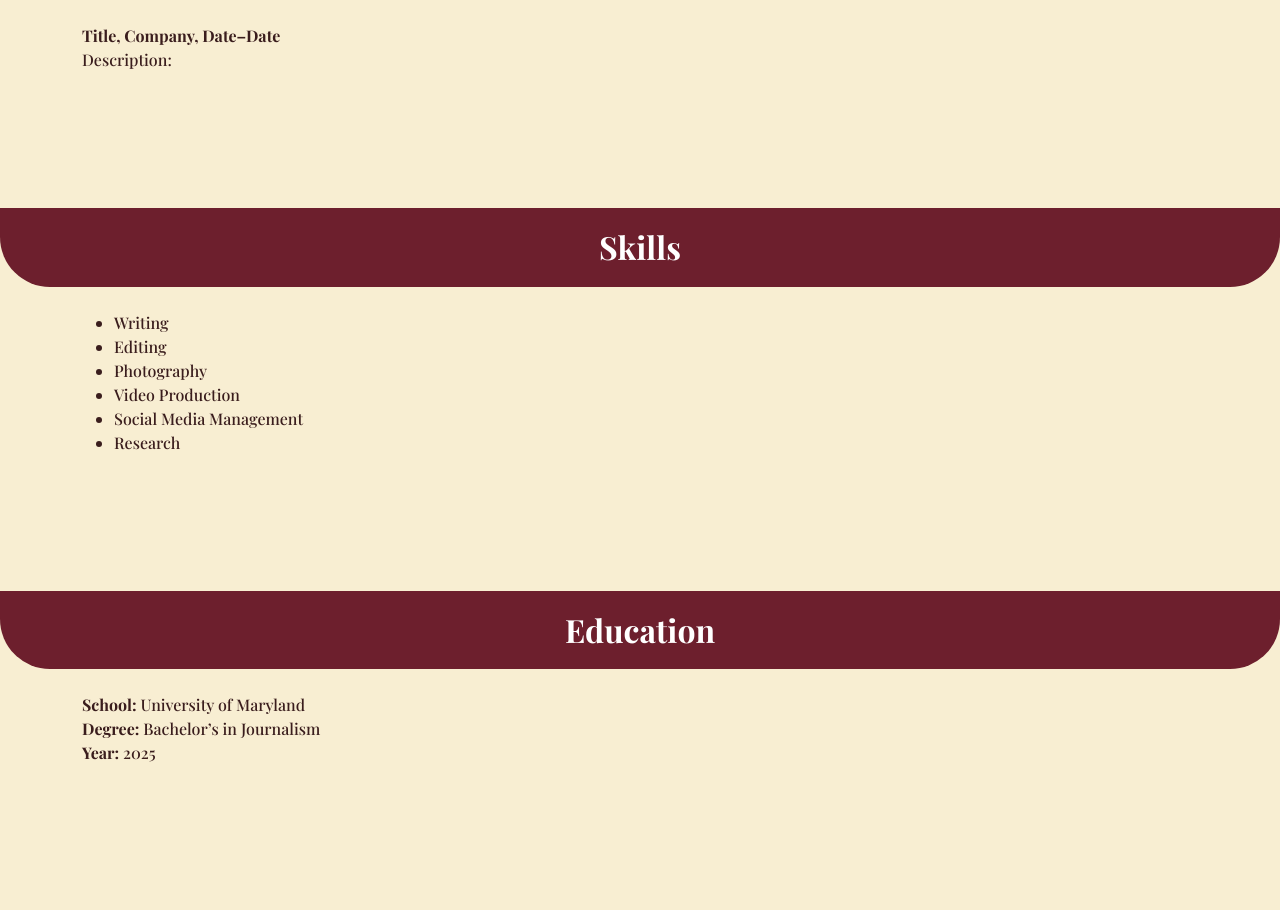
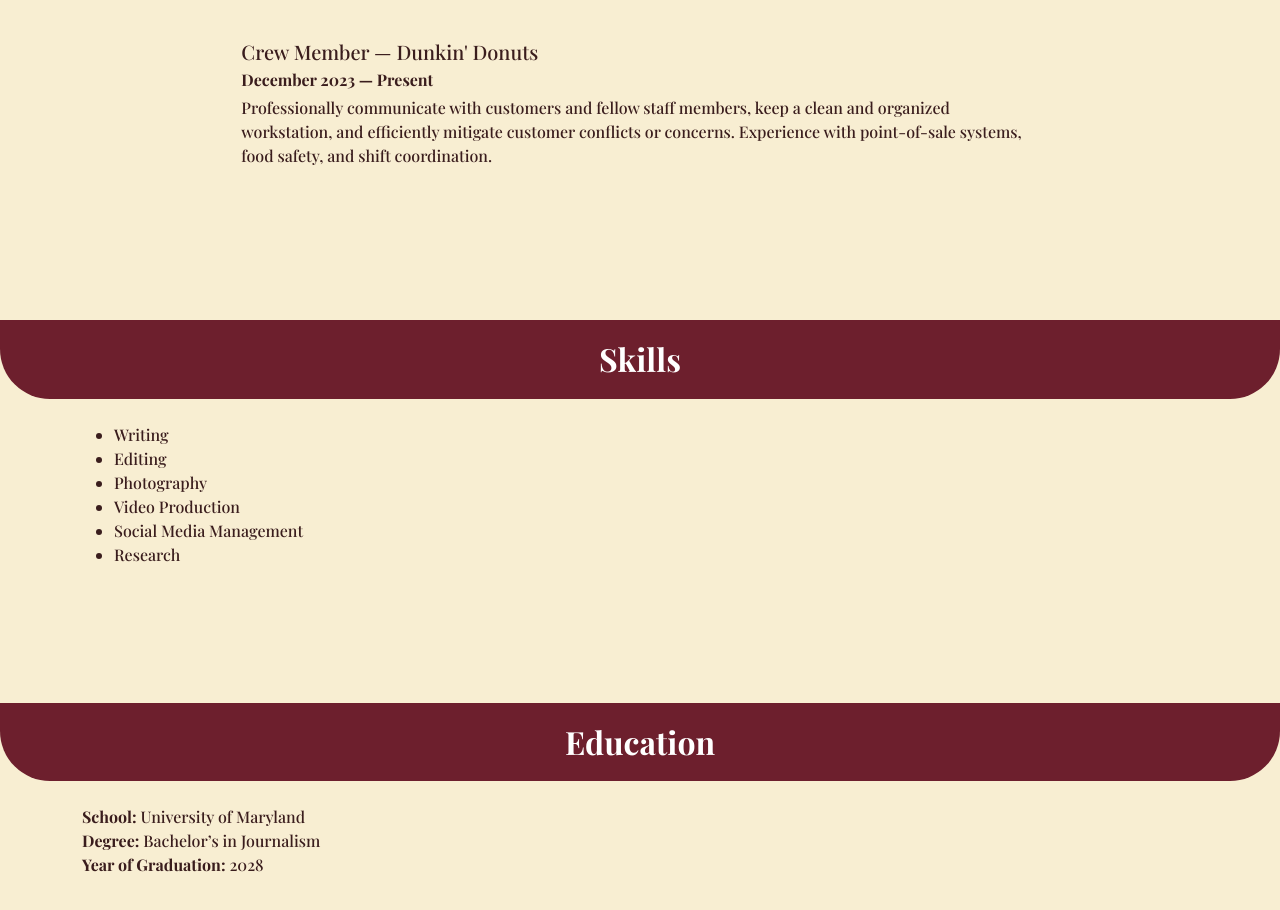
Before and after one commit to vanessalim7/Vanessa-Lim-JOUR352, a plain HTML site: page OnlinePortfolio/index.html in a window 1280 px wide. Shown: the part 614-1524 px from the top of the page. Before the commit the page ends 1455 px from the top, so only its background shows below. Drawn offline with nearby package versions, Linux system fonts and the light colour scheme.

Commit message:
Add files via upload

```diff
--- a/OnlinePortfolio/index.html
+++ b/OnlinePortfolio/index.html
@@ -16,6 +16,8 @@
 </head>
 
 <body>
+  <main>
+    <!-- Landing Section -->
     <section class="landing d-flex align-items-center justify-content-center">
       <div class="container text-center">
         <div class="row align-items-center">
@@ -30,6 +32,8 @@
         </div>
       </div>
     </section>
+
+    <!-- Navigation Footer -->
     <footer class="footer text-center py-3">
       <div class="container">
         <a href="#experience" class="mx-4">Experience</a>
@@ -38,13 +42,23 @@
       </div>
     </footer>
 
+    <!-- Experience Section -->
     <section id="experience" class="section">
       <div class="wave-header"><h2>Experience</h2></div>
-    <div class="container mt-4">
-      <p><strong>Title, Company, Date–Date</strong><br>Description:</p>
+      <div class="container-fluid">
+        <div class="row mt-4 justify-content-center">
+          <div class="col-md-8">
+            <article class="job-card p-3">
+              <h3 class="h5 mb-1">Crew Member — Dunkin' Donuts</h3>
+              <p class="meta-text mb-1"><strong>December 2023 — Present</strong></p>
+              <p>Professionally communicate with customers and fellow staff members, keep a clean and organized workstation, and efficiently mitigate customer conflicts or concerns. Experience with point-of-sale systems, food safety, and shift coordination.</p>
+            </article>
+          </div>
+        </div>
       </div>
     </section>
 
+    <!-- Skills Section -->
     <section id="skills" class="section">
       <div class="wave-header"><h2>Skills</h2></div>
       <div class="container mt-4">
@@ -59,14 +73,16 @@
       </div>
     </section>
 
+    <!-- Education Section -->
     <section id="education" class="section">
       <div class="wave-header"><h2>Education</h2></div>
       <div class="container mt-4">
         <p><strong>School:</strong> University of Maryland<br>
         <strong>Degree:</strong> Bachelor’s in Journalism<br>
-      <strong>Year:</strong> 2025</p>
+        <strong>Year of Graduation:</strong> 2028</p>
       </div>
     </section>
+  </main>
 
   <script src="https://cdn.jsdelivr.net/npm/bootstrap@5.3.3/dist/js/bootstrap.bundle.min.js"></script>
 </body>
```
Lines whose indentation alone changed are shown as unchanged.
